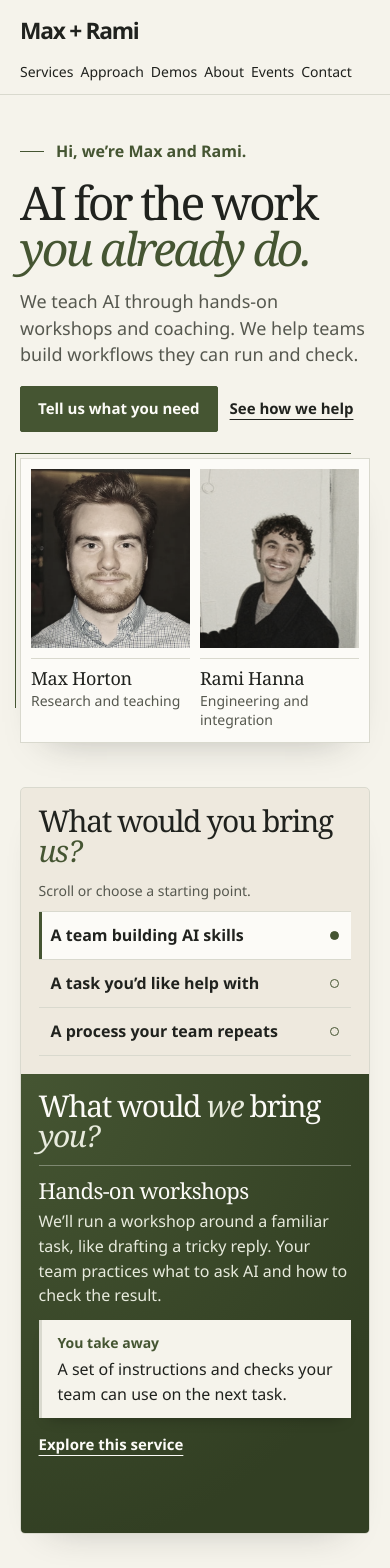
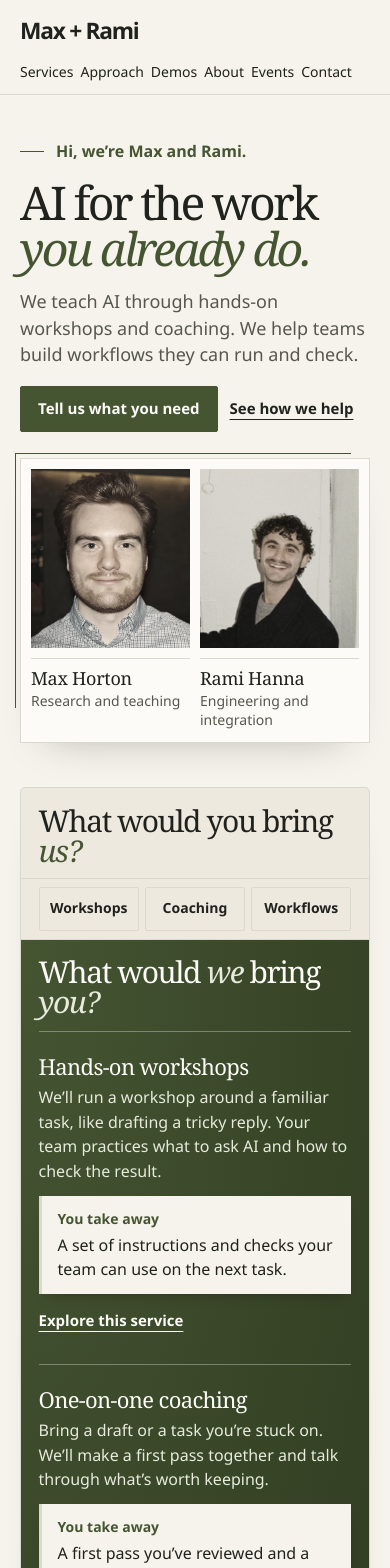
Before and after one commit to rh5rep/aimee-site, a Next.js app: page / in a window 390 px wide. Shown: the top 1568 px of the page. Built offline with nearby package versions, Linux system fonts and the light colour scheme.

Commit message:
Let homepage services reveal in the normal page flow

```diff
--- a/app/first-project.module.css
+++ b/app/first-project.module.css
@@ -5,20 +5,12 @@
   outline-offset: 4px;
 }
 
-.track[data-scroll="true"] .board {
-  position: sticky;
-  top: 24px;
-}
-
-.track[data-scroll="true"] .scrollSpace {
-  --scroll-step: clamp(140px, 28vh, 250px);
-  height: calc(var(--scroll-step) * var(--project-count));
-}
-
 .board {
   --gutter: clamp(22px, 4vw, 52px);
   display: grid;
   grid-template-columns: minmax(0, .91fr) minmax(0, 1.09fr);
+  grid-template-rows: auto 1fr;
+  grid-template-areas: "question answers" "tabs answers";
   overflow: clip;
   border: 1px solid var(--line);
   border-radius: 5px;
@@ -26,8 +18,10 @@
   box-shadow: 0 20px 38px -30px rgb(32 34 30 / 33%);
 }
 
-.choices,
-.answers { padding: var(--gutter); }
+.choices {
+  grid-area: question;
+  padding: var(--gutter) var(--gutter) clamp(20px, 3vw, 38px);
+}
 
 .board h2 {
   font-family: var(--font-display);
@@ -42,64 +36,36 @@
 .choices h2 em { color: var(--accent); }
 
 .tabs {
+  grid-area: tabs;
+  position: sticky;
+  top: 24px;
+  z-index: 1;
+  align-self: start;
   display: grid;
-  margin-top: 10px;
+  margin-inline: var(--gutter);
+  margin-bottom: var(--gutter);
   border-top: 1px solid var(--line);
+  background: var(--linen);
 }
 
-.hint {
-  margin-top: clamp(14px, 2vw, 24px);
-  color: var(--ink-soft);
-  font-size: .875rem;
-}
-
-.tabs button {
-  position: relative;
+.tabs a {
   display: flex;
   align-items: center;
-  justify-content: space-between;
-  gap: 12px;
   min-height: 58px;
   padding: 12px clamp(12px, 1.5vw, 20px);
   border-bottom: 1px solid var(--line);
   color: var(--ink);
-  font: inherit;
   font-weight: 600;
   line-height: 1.3;
-  text-align: left;
-  cursor: pointer;
+  text-decoration: underline;
+  text-underline-offset: 4px;
+  text-decoration-color: var(--accent);
 }
 
-.tabs button::before {
-  position: absolute;
-  inset: 0 auto 0 0;
-  width: 3px;
-  background: var(--accent);
-  transform: scaleY(0);
-  content: "";
-}
+.tabs a:hover { background: var(--white); }
+.tabShort { display: none; }
 
-.tabs button::after {
-  flex: none;
-  width: .5625rem;
-  height: .5625rem;
-  border: 1px solid var(--accent);
-  border-radius: 50%;
-  content: "";
-}
-
-.tabs button span { text-wrap: balance; }
-
-.tabs button:hover { background: var(--paper); }
-
-.tabs [aria-selected="true"] {
-  background: var(--white);
-}
-
-.tabs [aria-selected="true"]::before { transform: scaleY(1); }
-.tabs [aria-selected="true"]::after { background: var(--accent); }
-
-.tabs button:focus-visible,
+.tabs a:focus-visible,
 .panel:focus-visible,
 .answers a:focus-visible {
   outline: 2px solid currentColor;
@@ -107,6 +73,8 @@
 }
 
 .answers {
+  grid-area: answers;
+  padding: var(--gutter);
   background:
     radial-gradient(rgb(252 251 247 / 8%) .55px, transparent .55px) 0 0 / 6px 6px,
     radial-gradient(120% 105% at 0% 0%, var(--accent), var(--accent-hover));
@@ -115,24 +83,16 @@
 
 .answers h2 em { color: var(--accent-tint); }
 
-.panels {
-  display: grid;
-  margin-top: clamp(24px, 4vw, 48px);
-}
+.panels { margin-top: clamp(24px, 4vw, 48px); }
 
 .panel {
-  grid-area: 1 / 1;
-  min-width: 0;
-}
-
-.panel[aria-hidden="true"] { visibility: hidden; }
-
-.response {
-  padding-top: clamp(16px, 2.2vw, 24px);
+  padding-block: clamp(22px, 3.1vw, 38px);
   border-top: 1px solid rgb(252 251 247 / 33%);
 }
 
-.response h3 {
+.panel:last-child { padding-bottom: 0; }
+
+.panel h3 {
   margin-bottom: 6px;
   font-family: var(--font-display);
   font-size: clamp(1.375rem, 2.4vw, 2rem);
@@ -141,7 +101,7 @@
   text-wrap: initial;
 }
 
-.response > p {
+.panel > p {
   max-width: 52ch;
   color: var(--accent-tint);
 }
@@ -170,28 +130,44 @@
 @media (max-width: 720px) {
   .board {
     --gutter: clamp(17px, 4.5vw, 28px);
-    grid-template-columns: 1fr;
+    display: block;
   }
   .board h2 { font-size: clamp(1.875rem, 5.5vw, 2.625rem); }
   .board h2 > span { display: inline; }
-  .tabs button { min-height: 48px; padding-block: 8px; }
+  .choices { padding-bottom: 12px; }
+  .tabs {
+    top: 0;
+    grid-template-columns: repeat(3, minmax(0, 1fr));
+    gap: 6px;
+    margin: 0;
+    padding: 8px var(--gutter);
+    border-block: 1px solid var(--line);
+  }
+  .tabs a {
+    justify-content: center;
+    min-height: 44px;
+    padding: 6px;
+    border: 1px solid var(--line);
+    border-radius: 2px;
+    font-size: .875rem;
+    text-decoration: none;
+  }
+  .tabFull { display: none; }
+  .tabShort { display: inline; }
   .panels { margin-top: 14px; }
-  .response { padding-top: 12px; }
+  .panel { scroll-margin-block-start: 62px; }
   .takeaway { margin-top: 12px; }
 }
 
 @media (prefers-reduced-motion: no-preference) {
-  .tabs button,
-  .tabs button::after { transition: background-color 180ms ease-out; }
+  .tabs a { transition: background-color 180ms ease-out; }
 
-  .tabs button::before { transition: transform 230ms ease-out; }
-
-  .panel[aria-hidden="false"] .response {
-    animation: reveal-response 260ms ease-out both;
+  .panel[data-introduced="true"] {
+    animation: reveal-service 360ms ease-out both;
   }
 }
 
-@keyframes reveal-response {
-  from { opacity: .6; transform: translateY(6px); }
+@keyframes reveal-service {
+  from { opacity: .64; transform: translateY(9px); }
   to { opacity: 1; transform: translateY(0); }
 }
--- a/app/first-project.tsx
+++ b/app/first-project.tsx
@@ -1,170 +1,113 @@
 "use client";
 
 import Link from "next/link";
-import { useEffect, useRef, useState, type CSSProperties, type KeyboardEvent } from "react";
+import { useEffect, useRef, useState, type MouseEvent } from "react";
 import styles from "./first-project.module.css";
 import { services } from "./work/services";
 
 const projects = services.flatMap(({ id, firstProject }) =>
   firstProject ? [{ id, ...firstProject }] : [],
 );
+const discoveryKey = "max-and-rami:discovered-service:";
+const revealThreshold = 0.18;
 
-function getScrollPosition(track: HTMLDivElement, board: HTMLDivElement) {
-  const stickyTop = Number.parseFloat(getComputedStyle(board).top);
-  return {
-    offset: stickyTop - track.getBoundingClientRect().top,
-    step: (track.offsetHeight - board.offsetHeight) / projects.length,
-  };
+export function FirstProject() {
+  const section = useRef<HTMLElement>(null);
+  const [introduced, setIntroduced] = useState<string[]>([]);
+
+  useEffect(() => {
+    const cards = section.current?.querySelectorAll<HTMLElement>("[data-service]");
+    if (!cards || typeof IntersectionObserver === "undefined") return;
+
+    const discovered = new Set<string>();
+    let storage: Storage | undefined;
+    try {
+      storage = window.sessionStorage;
+      for (const { id } of projects) {
+        if (storage.getItem(discoveryKey + id) === "1") discovered.add(id);
+      }
+    } catch {
+      storage = undefined;
     }
 
-export function FirstProject() {
-  const [activeIndex, setActiveIndex] = useState(0);
-  const [scrollEnabled, setScrollEnabled] = useState(false);
-  const tabs = useRef<(HTMLButtonElement | null)[]>([]);
-  const trackRef = useRef<HTMLDivElement>(null);
-  const boardRef = useRef<HTMLDivElement>(null);
+    const observer = new IntersectionObserver((entries) => {
+      const newlyIntroduced: string[] = [];
+      for (const entry of entries) {
+        const id = (entry.target as HTMLElement).dataset.service;
+        if (entry.intersectionRatio < revealThreshold || !id || discovered.has(id)) continue;
 
-  useEffect(() => {
-    const board = boardRef.current;
-    if (!board) return;
+        observer.unobserve(entry.target);
+        discovered.add(id);
+        newlyIntroduced.push(id);
+        try {
+          storage?.setItem(discoveryKey + id, "1");
+        } catch {
+          storage = undefined;
+        }
+      }
+      if (newlyIntroduced.length) {
+        setIntroduced((previous) => [...previous, ...newlyIntroduced]);
+      }
+    }, { threshold: revealThreshold });
 
-    const motion = window.matchMedia("(prefers-reduced-motion: no-preference)");
-    const measure = () =>
-      setScrollEnabled(motion.matches && board.offsetHeight <= window.innerHeight - 48);
-
-    const resize = new ResizeObserver(measure);
-    resize.observe(board);
-    window.addEventListener("resize", measure);
-    motion.addEventListener("change", measure);
-
-    return () => {
-      resize.disconnect();
-      window.removeEventListener("resize", measure);
-      motion.removeEventListener("change", measure);
-    };
+    for (const card of cards) {
+      if (!discovered.has(card.dataset.service ?? "")) observer.observe(card);
+    }
+    return () => observer.disconnect();
   }, []);
 
-  useEffect(() => {
-    const track = trackRef.current;
-    const board = boardRef.current;
-    if (!scrollEnabled || !track || !board) return;
+  function jumpToService(event: MouseEvent<HTMLAnchorElement>) {
+    if (event.defaultPrevented || event.button !== 0 || event.metaKey || event.ctrlKey || event.shiftKey || event.altKey) return;
 
-    let frame = 0;
-    const syncProject = () => {
-      frame = 0;
-      const focused = document.activeElement;
-      const shouldKeepFocus = focused?.matches(":focus-visible") || focused?.closest('[role="tabpanel"]');
-      if (board.contains(focused) && shouldKeepFocus) return;
-
-      const { offset, step } = getScrollPosition(track, board);
-      if (step <= 0) return;
-
-      const index = Math.floor(offset / step);
-      setActiveIndex(Math.max(0, Math.min(projects.length - 1, index)));
-    };
-    function onScroll() {
-      if (!frame) frame = window.requestAnimationFrame(syncProject);
-    }
-
-    onScroll();
-    window.addEventListener("scroll", onScroll, { passive: true });
-    window.addEventListener("resize", onScroll);
-    return () => {
-      window.cancelAnimationFrame(frame);
-      window.removeEventListener("scroll", onScroll);
-      window.removeEventListener("resize", onScroll);
-    };
-  }, [scrollEnabled]);
-
-  function selectProject(index: number) {
-    setActiveIndex(index);
-    const track = trackRef.current;
-    const board = boardRef.current;
-    if (!scrollEnabled || !track || !board) return;
-
-    const { offset, step } = getScrollPosition(track, board);
-    if (step > 0 && Math.floor(offset / step) !== index) {
-      window.scrollTo({ top: window.scrollY - offset + index * step + 2, behavior: "instant" });
-    }
-  }
-
-  function handleTabKey(event: KeyboardEvent<HTMLButtonElement>, index: number) {
-    let next: number;
-
-    switch (event.key) {
-      case "ArrowUp": next = (index - 1 + projects.length) % projects.length; break;
-      case "ArrowDown": next = (index + 1) % projects.length; break;
-      case "Home": next = 0; break;
-      case "End": next = projects.length - 1; break;
-      default: return;
-    }
+    const hash = event.currentTarget.hash;
+    const card = document.getElementById(hash.slice(1));
+    if (!card) return;
 
     event.preventDefault();
-    selectProject(next);
-    tabs.current[next]?.focus({ preventScroll: true });
+    if (window.location.hash !== hash) window.history.pushState(null, "", hash);
+    card.focus({ preventScroll: true });
+    card.scrollIntoView({ behavior: "instant", block: "start" });
   }
 
   return (
-    <section className={`container ${styles.section}`} id="services" aria-labelledby="services-title" tabIndex={-1}>
-      <div
-        className={styles.track}
-        data-scroll={scrollEnabled}
-        ref={trackRef}
-        style={{ "--project-count": projects.length } as CSSProperties}
-      >
-        <div className={styles.board} ref={boardRef}>
+    <section className={`container ${styles.section}`} id="services" aria-labelledby="services-title" ref={section} tabIndex={-1}>
+      <div className={styles.board}>
         <div className={styles.choices}>
           <h2 id="services-title"><span>What would you</span> bring <em>us?</em></h2>
-            <p className={styles.hint}>{scrollEnabled ? "Scroll or choose a starting point." : "Choose a starting point."}</p>
-            <div className={styles.tabs} role="tablist" aria-orientation="vertical" aria-labelledby="services-title">
-              {projects.map(({ id, bring }, index) => (
-                <button
-                  key={id}
-                  ref={(button) => { tabs.current[index] = button; }}
-                  type="button"
-                  role="tab"
-                  id={`project-tab-${id}`}
-                  aria-controls={`project-panel-${id}`}
-                  aria-selected={activeIndex === index}
-                  tabIndex={activeIndex === index ? 0 : -1}
-                  onClick={() => selectProject(index)}
-                  onKeyDown={(event) => handleTabKey(event, index)}
-                >
-                  <span>{bring}</span>
-                </button>
+        </div>
+        <nav className={styles.tabs} aria-label="Jump to a service">
+          {projects.map(({ id, bring, jumpLabel }) => (
+            <a key={id} href={`#service-${id}`} onClick={jumpToService}>
+              <span className={styles.tabFull}>{bring}</span>
+              <span className={styles.tabShort}>{jumpLabel}</span>
+            </a>
           ))}
-            </div>
-          </div>
+        </nav>
         <div className={styles.answers}>
           <h2><span>What would <em>we</em></span> bring <em>you?</em></h2>
           <div className={styles.panels}>
-              {projects.map(({ id, format, help, takeaway }, index) => (
-                <div
+            {projects.map(({ id, format, help, takeaway }) => (
+              <article
                 key={id}
                 className={styles.panel}
-                  role="tabpanel"
-                  id={`project-panel-${id}`}
-                  aria-labelledby={`project-tab-${id}`}
-                  tabIndex={activeIndex === index ? 0 : -1}
-                  aria-hidden={activeIndex !== index}
-                  inert={activeIndex !== index}
+                id={`service-${id}`}
+                aria-labelledby={`service-title-${id}`}
+                data-service={id}
+                data-introduced={introduced.includes(id) ? "true" : undefined}
+                tabIndex={-1}
               >
-                  <div className={styles.response}>
-                    <h3>{format}</h3>
+                <h3 id={`service-title-${id}`}>{format}</h3>
                 <p>{help}</p>
                 <div className={styles.takeaway}>
                   <p>You take away</p>
                   <p>{takeaway}</p>
                 </div>
                 <Link className="text-link" href={`/work#${id}`}>Explore this service</Link>
-                  </div>
-                </div>
+              </article>
             ))}
           </div>
         </div>
       </div>
-        <div className={styles.scrollSpace} aria-hidden="true" />
-      </div>
     </section>
   );
 }
--- a/app/work/services.ts
+++ b/app/work/services.ts
@@ -5,6 +5,7 @@ export const services = [
     description: "We design a live exercise around your group’s work and experience. Participants try it, check what AI produces, and leave with instructions they can use again.",
     firstProject: {
       bring: "A team building AI skills",
+      jumpLabel: "Workshops",
       format: "Hands-on workshops",
       help: "We’ll run a workshop around a familiar task, like drafting a tricky reply. Your team practices what to ask AI and how to check the result.",
       takeaway: "A set of instructions and checks your team can use on the next task.",
@@ -16,6 +17,7 @@ export const services = [
     description: "Work through a task with one of us. We help you choose the relevant inputs, make a first pass, and write down the checks you’ll want next time.",
     firstProject: {
       bring: "A task you’d like help with",
+      jumpLabel: "Coaching",
       format: "One-on-one coaching",
       help: "Bring a draft or a task you’re stuck on. We’ll make a first pass together and talk through what’s worth keeping.",
       takeaway: "A first pass you’ve reviewed and a short list of checks to use next time.",
@@ -27,6 +29,7 @@ export const services = [
     description: "We map the process with your team, prototype one step, and document what goes in, who reviews the output, and how it moves to the next person.",
     firstProject: {
       bring: "A process your team repeats",
+      jumpLabel: "Workflows",
       format: "Workflow design and implementation",
       help: "Show us where a recurring task gets stuck. We’ll design or build a workflow with your team and agree on who reviews the output.",
       takeaway: "A workflow your team can run, with the review and handoff steps written down.",
```
Lines whose indentation alone changed are shown as unchanged.
